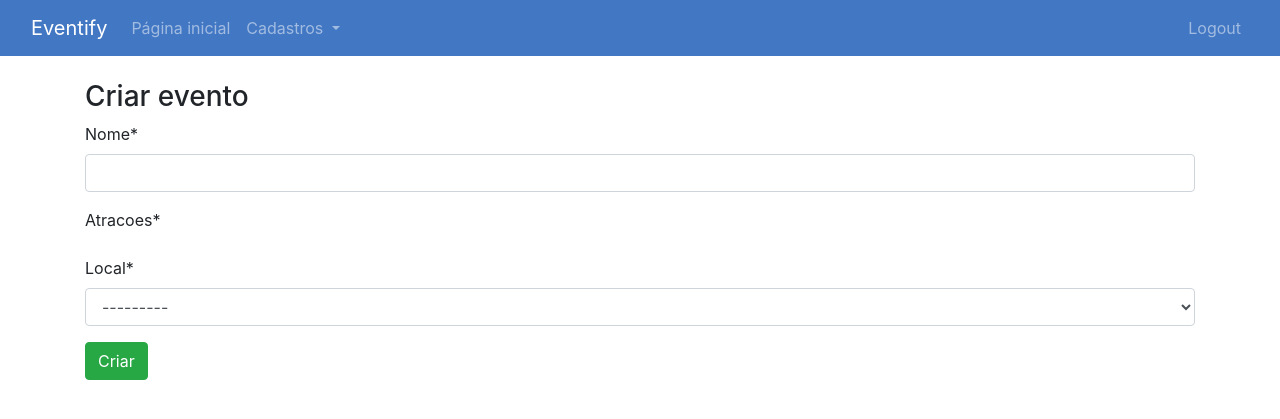
After one commit to SandroCunha1/GerenciamentoDeEventos, a Django app: page /evento-form/ in a window 1280 px wide. The commit adds this page. Shown: the top 419 px of the page. Run offline with Django 4.2, Linux system fonts and the light colour scheme; a user stored in the database is signed in; data that the repository does not hold is empty; some libraries are stand-ins or nearby versions.

Commit message:
Adicionando login e logaut, listagem e cadastro de eventos

```diff
--- a/main/forms.py
+++ b/main/forms.py
@@ -1,4 +1,14 @@
 from django import forms
+
+from main.models import Evento
 
 class CreateNewList(forms.Form):
     name = forms.CharField(label="Name", max_length=200)
+
+class EventoForm(forms.ModelForm):
+    class Meta:
+        model = Evento
+        fields = ['nome', 'atracoes', 'local']
+        widgets = {
+            'atracoes': forms.CheckboxSelectMultiple(),
+        }
--- a/main/models.py
+++ b/main/models.py
@@ -1,22 +1,23 @@
 from django.db import models
-from django.contrib.auth.models import User
 
-# Create your models here.
-
-class TodoList(models.Model):
-    user = models.ForeignKey(User, on_delete=models.CASCADE,
-        related_name="todolist", null=True)
-    name = models.CharField(max_length=200)
+class Local(models.Model):
+    nome = models.CharField(max_length=200)
+    endereco = models.CharField(max_length=300)
 
     def __str__(self):
-        return self.name
+        return self.nome
 
-
-class Item(models.Model):
-    todolist = models.ForeignKey(TodoList,
-        on_delete=models.CASCADE)
-    text = models.CharField(max_length=300)
-    complete = models.BooleanField()
+class Atracao(models.Model):
+    nome = models.CharField(max_length=200)
+    descricao = models.TextField()
 
     def __str__(self):
-        return self.text
+        return self.nome
+
+class Evento(models.Model):
+    nome = models.CharField(max_length=200)
+    atracoes = models.ManyToManyField(Atracao, related_name="eventos")
+    local = models.ForeignKey(Local, on_delete=models.CASCADE, related_name="eventos")
+
+    def __str__(self):
+        return self.nome
--- a/main/templates/main/base.html
+++ b/main/templates/main/base.html
@@ -4,7 +4,7 @@
     <meta charset="UTF-8">
     <meta http-equiv="X-UA-Compatible" content="IE=edge">
     <meta name="viewport" content="width=device-width, initial-scale=1.0">
-    <title>{% block title %}To List{% endblock%}</title>
+    <title>{% block title %}Event List{% endblock%}</title>
     <link rel="stylesheet" href="https://cdn.jsdelivr.net/npm/bootstrap@4.6.2/dist/css/bootstrap.min.css" integrity="sha384-xOolHFLEh07PJGoPkLv1IbcEPTNtaed2xpHsD9ESMhqIYd0nLMwNLD69Npy4HI+N" crossorigin="anonymous">
 
     <style type="text/css">
@@ -33,39 +33,47 @@
 		.navbar .nav-link, .navbar .navbar-brand {
 			color: #ffffff;
 		}
-		.main{
-			margin-left:160px;
-			padding: 0px 10px;
+		.btn-primary{
+			background-color: #4277c3 !important;
+			border: none !important;
 		}
     </style>
 </head>
 <body>
-	<nav class="navbar navbar-expand-lg bg-body-tertiary">
+	<nav class="navbar navbar-expand-lg navbar-dark">
         <div class="container-fluid">
             <a class="navbar-brand" href="/">Eventify</a>
-			<button class="navbar-toggler" type="button" data-bs-toggle="collapse" data-bs-target="#navbarSupportedContent" aria-controls="navbarSupportedContent" aria-expanded="false" aria-label="Toggle navigation">
+            <button class="navbar-toggler" type="button" data-toggle="collapse" data-target="#navbarSupportedContent" aria-controls="navbarSupportedContent" aria-expanded="false" aria-label="Toggle navigation">
                 <span class="navbar-toggler-icon"></span>
             </button>
             <div class="collapse navbar-collapse" id="navbarSupportedContent">
-			  <ul class="navbar-nav me-auto mb-2 mb-lg-0">
+                <ul class="navbar-nav mr-auto">
                     <li class="nav-item">
-				  <a class="nav-link" aria-current="page" href="/">Página inicial</a>
+                        <a class="nav-link {% if request.path == '/' %}active{% endif %}" aria-current="page" href="/">Página inicial</a>
                     </li>
-				<li class="nav-item">
-					<div class="dropdown">
-						<button class="btn btn-primary dropdown-toggle" type="button" data-toggle="dropdown" aria-expanded="false">
+                    {% if user.is_authenticated %}
+                    <li class="nav-item dropdown">
+                        <a class="nav-link dropdown-toggle {% if request.path == '/evento-list/' or request.path == '/local-list' or request.path == '/atracao-list'%}active{% endif %}" href="#" id="navbarDropdown" role="button" data-toggle="dropdown" aria-expanded="false">
                             Cadastros
-						</button>
-						<div class="dropdown-menu">
-							<a class="dropdown-item" href="/create">Evento</a>
-							<a class="dropdown-item" href="#">Local</a>
-							<a class="dropdown-item" href="#">Atrações</a>
-						</div>
+                        </a>
+                        <div class="dropdown-menu" aria-labelledby="navbarDropdown">
+                            <a class="dropdown-item {% if request.path == '/evento-list' %}active{% endif %}" href="/evento-list">Eventos</a>
+                            <a class="dropdown-item {% if request.path == '/local-list' %}active{% endif %}" href="/local-list">Locais</a>
+                            <a class="dropdown-item {% if request.path == '/atracao-list' %}active{% endif %}" href="/atracao-list">Atrações</a>
                         </div>
                     </li>
-				<li class="nav-item dropdown">
-				  <a class="nav-link" href="/view">Eventos</a>
+                    {% endif %}
+                </ul>
+                <ul class="navbar-nav ml-auto">
+                    {% if user.is_authenticated %}
+                    <li class="nav-item">
+                        <a class="nav-link" href="/logout">Logout</a>
                     </li>
+                    {% else %}
+                    <li class="nav-item">
+                        <a class="nav-link" href="/login/" {% if request.path == '/login' %}active{% endif %}>Login</a>
+                    </li>
+                    {% endif %}
                 </ul>
             </div>
         </div>
--- /dev/null
+++ b/main/templates/main/evento_form.html
@@ -0,0 +1,21 @@
+{% extends 'main/base.html' %}
+{% load crispy_forms_tags %}
+
+{% block title %}
+Eventify - Criar evento
+{% endblock%}
+
+{% block content %}
+    <div class="container mt-4">
+        <h3>Criar evento</h3>
+        <form method="POST" action="/evento_create/" class="form-group">
+            {% csrf_token %}
+            {{ form|crispy }}
+            <div class="input-group-prepend">
+                <button name="save" type="submit" class="btn btn-success">
+                    Criar
+                </button>
+            </div>
+        </form>
+    </div>
+{% endblock %}
--- a/main/templates/main/list.html
+++ b/main/templates/main/list.html
@@ -1,6 +1,8 @@
 {% extends 'main/base.html' %}
 
-{% block title %} View List {% endblock %}
+{% block title %}
+Eventify - Listagem/Eventos
+{% endblock%}
 
 {% block content %}
     <h1>{{ ls.name }}</h1>
@@ -26,7 +28,7 @@
         <div class="input-group mb-3">
             <div class="input-group-prepend">
                 <button type="submit" name="newItem" value="newItem"
-                    class="btn btn-success">Novo Item</button>
+                    class="btn btn-success">CRIAR EVENTO</button>
             </div>
             <input type="text" name="new">
         </div>
--- a/main/templates/main/view.html
+++ b/main/templates/main/view.html
@@ -5,7 +5,7 @@
 {% block content %}
     {% for td in user.todolist.all %}
         <p>
-            <a href="/{{ td.id }}">{{ td.name }}</a>
+            <a href="/{{ td.id }}">{{ td.name }} Teste</a>
         </p>
     {% endfor %}
 {% endblock %}
--- a/main/urls.py
+++ b/main/urls.py
@@ -4,7 +4,8 @@ from . import views
 
 urlpatterns = [
     path('<int:id>', views.list, name='list'),
-    path('create/', views.create, name='create'),
+    path('evento-list/', views.evento_list, name='evento_list'),
+    path('evento-form/', views.evento_create, name='evento-form'),
     path('view/', views.view, name='view'),
     path('', views.home, name='home'),
 ]
--- a/main/views.py
+++ b/main/views.py
@@ -2,49 +2,32 @@ from django.shortcuts import redirect, render
 from django.http import HttpResponse
 from django.contrib.auth.decorators import login_required
 
-from .models import TodoList
-from .forms import CreateNewList
+from .models import Evento, Local, Atracao
+from .forms import CreateNewList, EventoForm
 
 @login_required
 def list(request, id):
-    ls = TodoList.objects.get(id=id)
-
-    if request.method == "POST":
-            if request.POST.get("save"):
-                for item in ls.item_set.all():
-                    if request.POST.get("c" + str(item.id)) == "clicked":
-                        item.complete = True
-                    else:
-                        item.complete = False
-                    item.save()
-            elif request.POST.get("newItem"):
-                txt = request.POST.get("new")
-
-                if len(txt) > 2:
-                    ls.item_set.create(text=txt, complete=False)
-                else:
-                    print("Inválido.")
-            return redirect("/%i" % ls.id)
-
     return render(request, "main/list.html", {"ls": ls})
 
 def home(request):
     return render(request, 'main/home.html')
 
-def create(request):
-    if request.method == "POST":
-        form = CreateNewList(request.POST)
+@login_required
+def evento_create(request):
+    if request.method == 'POST':
+        form = EventoForm(request.POST)
+        if form.is_valid():
+            form.save()
+            return redirect('evento-list')
+    else:
+        form = EventoForm()
 
-        if form.is_valid():
-            name = form.cleaned_data["name"]
-            todo = TodoList(name=name)
-            todo.save()
-            request.user.todolist.add(todo)
-            return redirect("/%i" % todo.id)
-    else:
-        form = CreateNewList()
+    return render(request, "main/evento_form.html", {"form": form})
 
-    return render(request, "main/create.html", {"form": form})
+@login_required
+def evento_list(request):
+    eventos = Evento.objects.all()
+    return render(request, 'main/evento_list.html', {'eventos': eventos})
 
 @login_required
 def view(request):
--- a/todo/settings.py
+++ b/todo/settings.py
@@ -130,4 +130,5 @@ CRISPY_TEMPLATE_PACK = "bootstrap4"
 
 LOGIN_URL = "/login/"
 LOGIN_REDIRECT_URL = "/"
-LOGOUT_REDIRECT_URL = "/"
+LOGOUT_URL = "/logout/"
+LOGOUT_REDIRECT_URL = "/login/"
```
Also changed, not shown: main/admin.py (+4 -4 lines), main/templates/main/create.html (deleted, +0 -18 lines), main/templates/main/evento_list.html (added, +38 -0 lines), main/templates/main/home.html (+8 -1 lines), db.sqlite3, main/migrations/0003_atracao_evento_local_remove_todolist_user_and_more.py (added). Lines whose indentation alone changed are shown as unchanged.
